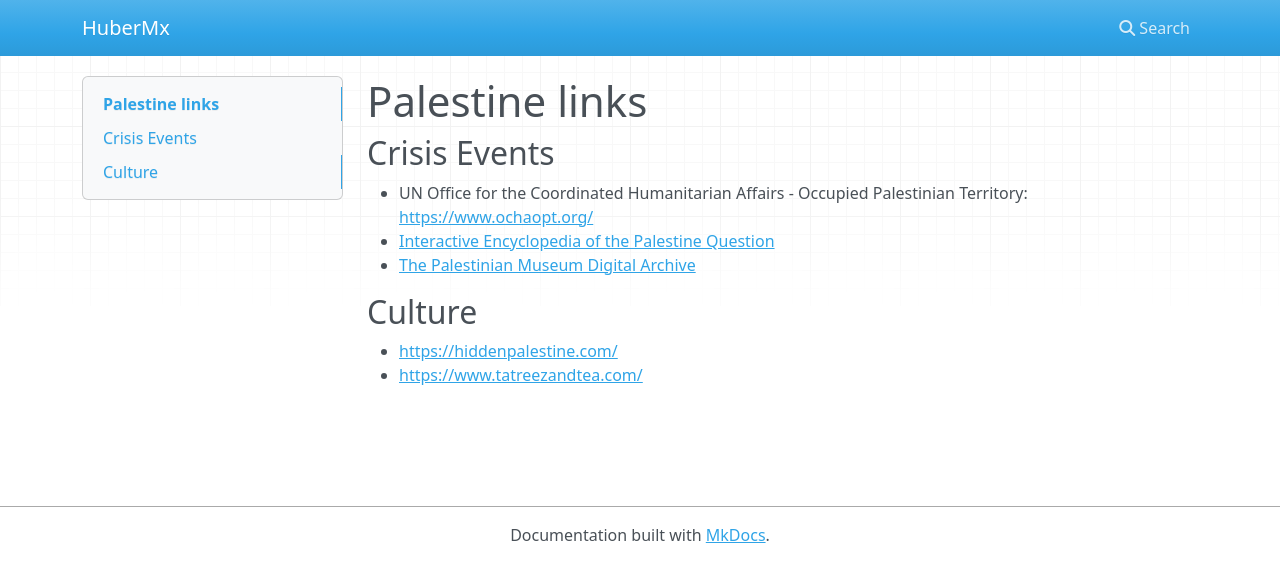
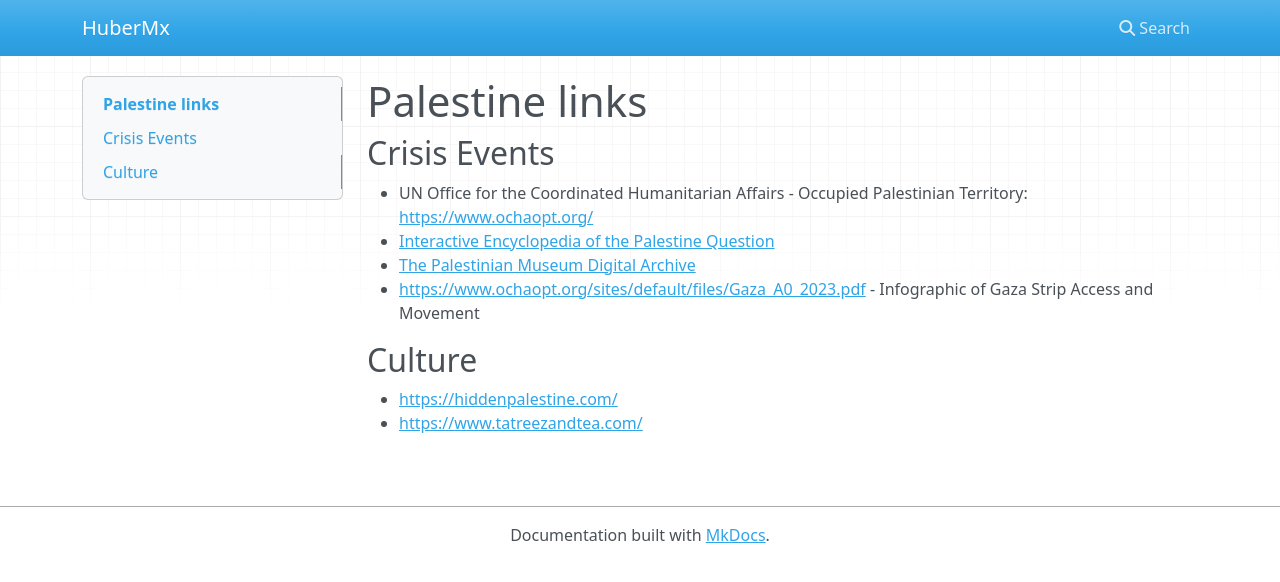
Before and after one commit to brandonaut/brandonaut.github.io, an MkDocs documentation site: the page built from docs/palestine-links.md, in a window 1280 px wide. Shown: the top 582 px of the page. Built offline with MkDocs 1.6.1, drawn with Linux system fonts in a browser that asks for light colours; nearby versions of some CDN libraries.

Commit message:
Add Gaza infographic

```diff
--- a/docs/palestine-links.md
+++ b/docs/palestine-links.md
@@ -5,6 +5,7 @@
 - UN Office for the Coordinated Humanitarian Affairs - Occupied Palestinian Territory: <https://www.ochaopt.org/>
 - [Interactive Encyclopedia of the Palestine Question](https://www.palquest.org)
 - [The Palestinian Museum Digital Archive](https://www.palarchive.org)
+- <https://www.ochaopt.org/sites/default/files/Gaza_A0_2023.pdf> - Infographic of Gaza Strip Access and Movement
 
 ## Culture
 
```
